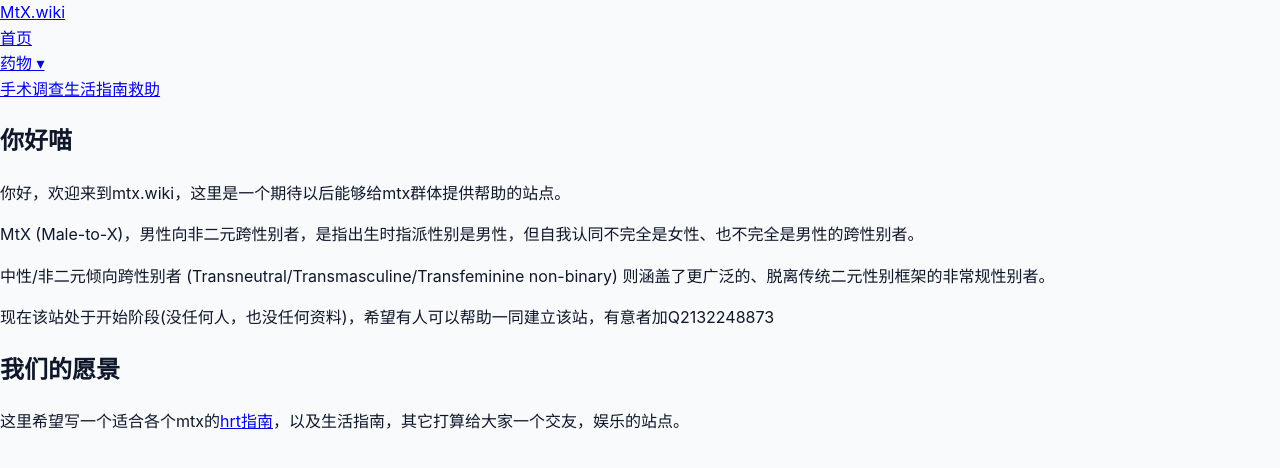
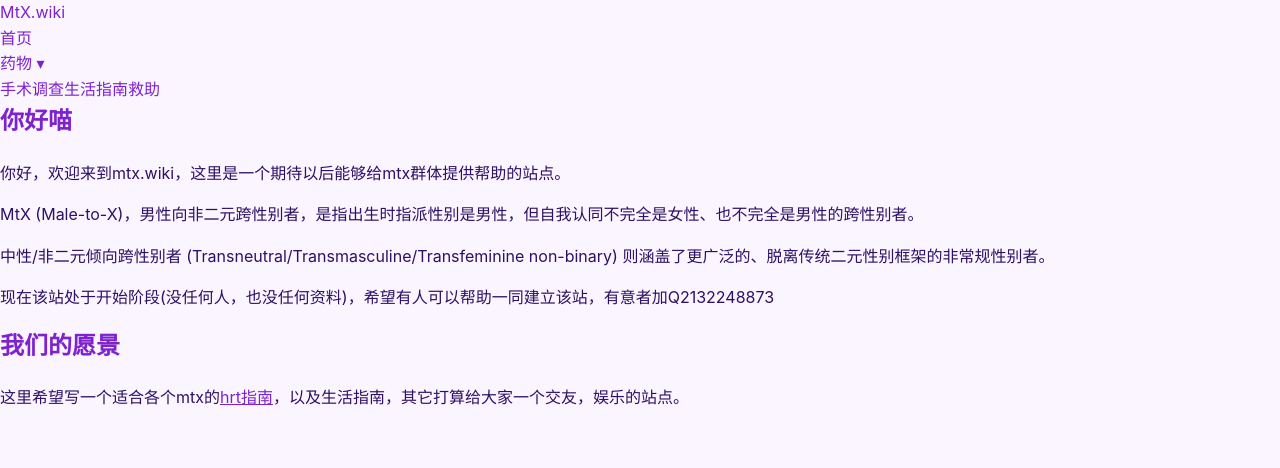
Before and after one commit to r27787558-pixel/newmtxwiki, a React (Vite) app: page / in a window 1280 px wide. Shown: the top 468 px of the page. Built offline with nearby package versions, Linux system fonts and the light colour scheme.

Commit message:
Update style.css

```diff
--- a/src/style.css
+++ b/src/style.css
@@ -1,21 +1,22 @@
 :root {
-  --bg-color: #f8fafc;
+  --bg-color: #faf5ff;
   --card-bg: #ffffff;
-  --text-main: #0f172a;
-  --text-muted: #475569;
-  --border-color: #e2e8f0;
-  --primary-color: #2563eb;
+  --text-main: #2e1065;
+  --text-muted: #6b21a8;
+  --border-color: #e9d5ff;
+  --primary-purple: #7e22ce;
+  --primary-purple-hover: #6b21a8;
+  --accent-yellow: #facc15;
+  --accent-yellow-light: #fef08a;
   --btn-bg: #ffffff;
-  --btn-text: #334155;
-  --btn-hover: #f1f5f9;
-  --btn-active-bg: #2563eb;
-  --btn-active-text: #ffffff;
-  --info-bg: #eff6ff;
-  --info-border: #bfdbfe;
-  --info-text: #1e40af;
-  --warning-bg: #fffbeb;
-  --warning-border: #fef3c7;
-  --warning-text: #92400e;
+  --btn-text: #581c87;
+  --btn-border: #d8b4fe;
+  --btn-hover-bg: #fef9c3;
+  --btn-active-bg: #7e22ce;
+  --btn-active-text: #fef08a;
+  --info-bg: #fefce8;
+  --info-border: #fde047;
+  --info-text: #581c87;
 }
 
 body {
@@ -27,21 +28,35 @@ body {
   line-height: 1.6;
 }
 
+h1, h2, h3, h4, h5, h6 {
+  color: var(--primary-purple);
+  margin-top: 0;
+}
+
+a {
+  color: var(--primary-purple);
+  text-decoration: none;
+}
+
+a:hover {
+  text-decoration: underline;
+}
+
 button, .btn {
   padding: 8px 16px;
-  border: 1px solid var(--border-color);
+  border: 1px solid var(--btn-border);
   border-radius: 6px;
   background-color: var(--btn-bg);
   color: var(--btn-text);
   font-size: 14px;
-  font-weight: 500;
+  font-weight: 600;
   cursor: pointer;
   transition: all 0.2s ease;
 }
 
 button:hover, .btn:hover {
-  background-color: var(--btn-hover);
-  color: var(--text-main);
+  background-color: var(--btn-hover-bg);
+  border-color: var(--accent-yellow);
 }
 
 button.active, .btn.active {
@@ -57,7 +72,8 @@ table {
   background-color: var(--card-bg);
   border-radius: 8px;
   overflow: hidden;
-  box-shadow: 0 1px 3px rgba(0, 0, 0, 0.05);
+  border: 1px solid var(--border-color);
+  box-shadow: 0 2px 4px rgba(126, 34, 206, 0.05);
 }
 
 th, td {
@@ -68,26 +84,31 @@ th, td {
 }
 
 th {
-  background-color: #f1f5f9;
+  background-color: #f3e8ff;
+  color: var(--primary-purple);
   font-weight: 600;
 }
 
 tr:hover {
-  background-color: #f8fafc;
+  background-color: #faf5ff;
 }
 
-.notice, .alert, .tip {
-  padding: 12px 16px;
-  border-radius: 6px;
+.notice, .alert, .tip, .card-box {
+  padding: 14px 18px;
+  border-radius: 8px;
   margin: 16px 0;
   font-size: 14px;
   background-color: var(--info-bg);
   border: 1px solid var(--info-border);
   color: var(--info-text);
+  box-shadow: 0 2px 4px rgba(250, 204, 21, 0.15);
 }
 
-.warning {
-  background-color: var(--warning-bg);
-  border: 1px solid var(--warning-border);
-  color: var(--warning-text);
+.banner {
+  background: linear-gradient(135deg, #fef08a 0%, #e9d5ff 100%);
+  padding: 16px 20px;
+  border-radius: 10px;
+  color: var(--text-main);
+  font-weight: bold;
+  margin-bottom: 20px;
 }
```
